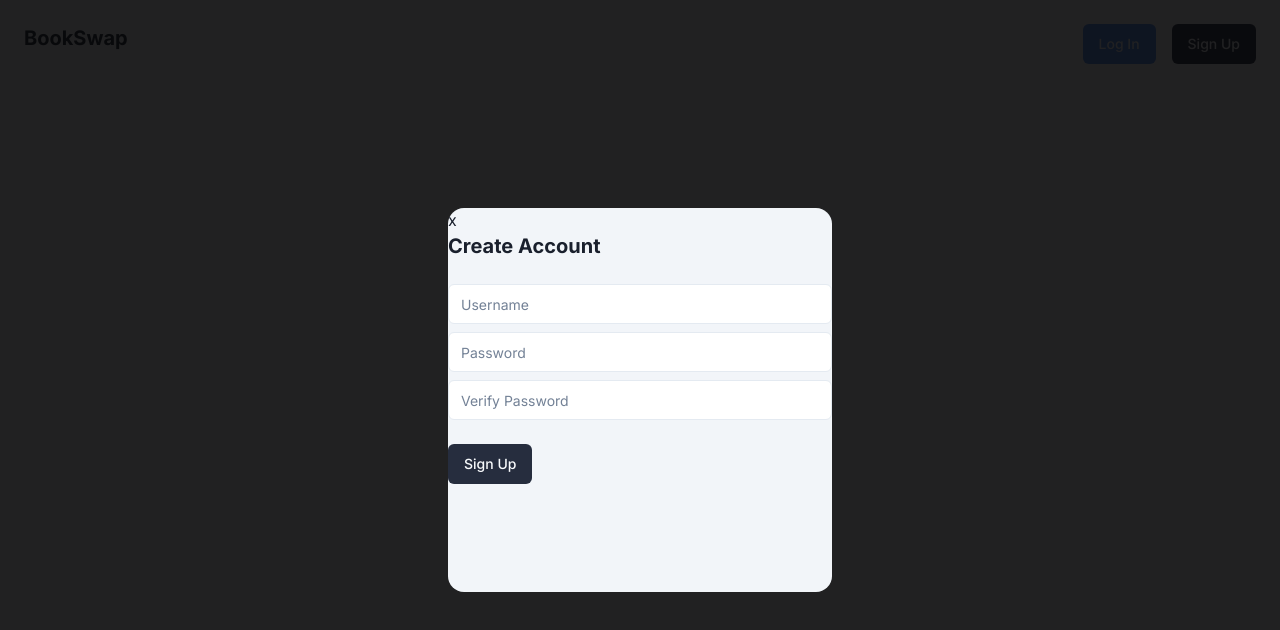
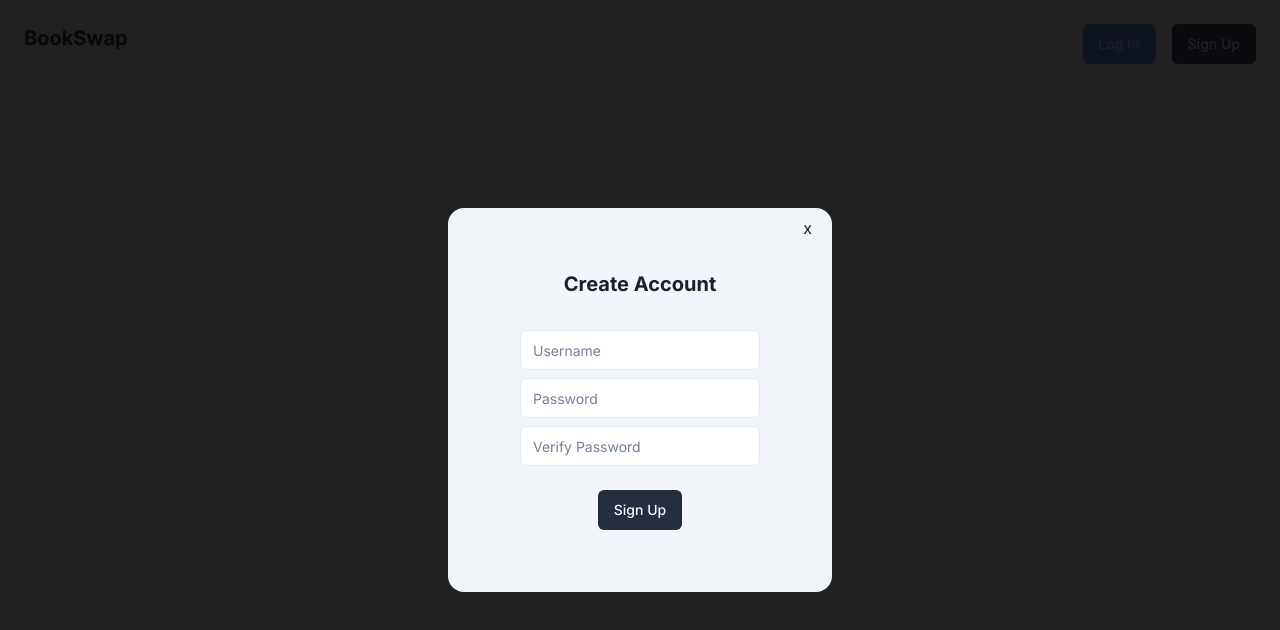
Before and after one commit to velardejm/book-swap-next-ts, a Next.js app: page / in a window 1280 px wide. Both pictures are taken after a click on the button "Log In". Shown: the top 630 px of the page. Built offline with nearby package versions, Linux system fonts and the light colour scheme.

Commit message:
Fix sign up modal style

```diff
--- a/app/(home)/page.tsx
+++ b/app/(home)/page.tsx
@@ -2,7 +2,7 @@
 
 import { useState } from 'react';
 import { Navbar } from '@/components/organisms/Navbar';
-import { LoginModal } from '@/components/organisms/LogInModal';
+import { LoginModal } from '@/components/molecules/LogInModal';
 
 export default function Home() {
   const [isLoginModalOpen, setIsLoginModalOpen] = useState(false);
--- /dev/null
+++ b/components/molecules/LogInModal/index.tsx
@@ -0,0 +1,48 @@
+'use client';
+
+import { Input } from '@/components/atoms/Input/input';
+import { Button } from '@/components/atoms/Button';
+
+export interface LoginModalProps {
+  closeModal: () => void;
+}
+// const handleFormClicks = (e: React.MouseEvent) => {
+//   e.stopPropagation();
+// };
+const LoginModal = ({ closeModal }: LoginModalProps) => {
+  return (
+    <div className="absolute top-0 z-10 flex h-dvh w-dvw items-center justify-center bg-zinc-950 opacity-90">
+      <div className="flex min-h-96 min-w-96 flex-col rounded-2xl bg-slate-100">
+        <button className="mr-5 mt-2 self-end" onClick={closeModal}>
+          x
+        </button>
+        <div className="relative -top-4 flex grow flex-col items-center justify-center">
+          <h2 className="mb-8 text-xl font-bold">Create Account</h2>
+          <form className="min-w-60">
+            <Input
+              type="text"
+              placeholder="Username"
+              className="mb-2"
+              name="username"
+            />
+            <Input
+              type="password"
+              placeholder="Password"
+              className="mb-2"
+              name="password"
+            />
+            <Input
+              type="password"
+              placeholder="Verify Password"
+              className="mb-6"
+              name="password-verification"
+            />
+            <Button className="mx-auto block">Sign Up</Button>
+          </form>
+        </div>
+      </div>
+    </div>
+  );
+};
+
+export { LoginModal };
--- a/components/organisms/LogInModal/index.tsx
+++ /dev/null
@@ -1,49 +0,0 @@
-'use client';
-
-import { Input } from '@/components/atoms/Input/input';
-import { Button } from '@/components/atoms/Button';
-
-export interface LoginModalProps {
-  closeModal: () => void;
-}
-const handleFormClicks = (e: React.MouseEvent) => {
-  e.stopPropagation();
-};
-const LoginModal = ({ closeModal }: LoginModalProps) => {
-  return (
-    <div className="absolute top-0 z-10 flex h-dvh w-dvw items-center justify-center bg-zinc-950 opacity-90">
-      <div
-        className="min-h-96 min-w-96 rounded-2xl bg-slate-100"
-        onClick={handleFormClicks}
-      >
-        <button className="" onClick={closeModal}>
-          x
-        </button>
-        <h2 className="mb-6 text-xl font-bold">Create Account</h2>
-        <form className="">
-          <Input
-            type="text"
-            placeholder="Username"
-            className="mb-2"
-            name="username"
-          />
-          <Input
-            type="password"
-            placeholder="Password"
-            className="mb-2"
-            name="password"
-          />
-          <Input
-            type="password"
-            placeholder="Verify Password"
-            className="mb-6"
-            name="password-verification"
-          />
-          <Button>Sign Up</Button>
-        </form>
-      </div>
-    </div>
-  );
-};
-
-export { LoginModal };
--- a/components/organisms/Navbar/index.tsx
+++ b/components/organisms/Navbar/index.tsx
@@ -1,7 +1,7 @@
 import { useState } from 'react';
 import Link from 'next/link';
 import { Button, buttonVariants } from '@/components/atoms/Button';
-import { LoginModal } from '@/components/organisms/LogInModal';
+import { LoginModal } from '@/components/molecules/LogInModal';
 
 const Navbar = () => {
   const [isLoginModalOpen, setIsLoginModalOpen] = useState<boolean>(false);
```
Also changed, not shown: 1 other file (tests, documents, lock files or other folders).
